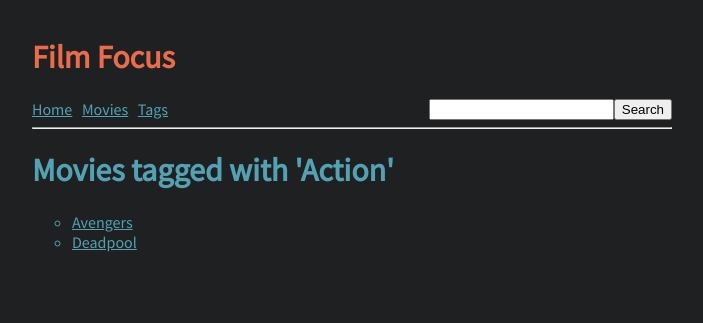
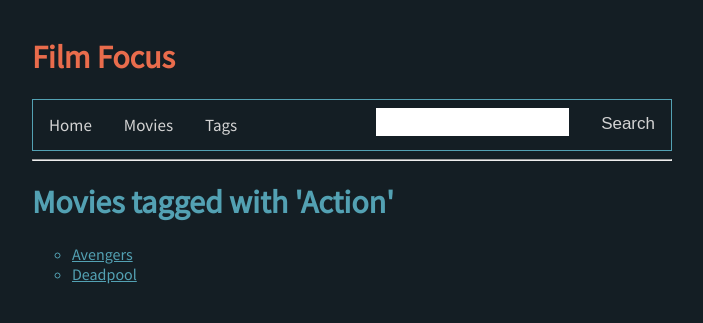
Before and after one commit to mordanc/MovieDB, a Django app: page /movies/tags/1/ in a window 1280 px wide. Shown: the top 323 px of the page, without its empty margins (288-991 px from the left). Run offline with Django 3.2, Linux system fonts and the light colour scheme; data comes from the database, SQL or seed files in the repository.

```diff
--- a/movies/static/movies/stylesheet.css
+++ b/movies/static/movies/stylesheet.css
@@ -6,13 +6,52 @@
 }
 body {
     font-family: 'Source Sans Pro', sans-serif;
-    background-color: rgb(31,32,33);
+    background-color: #141e24;
     color: #53a1b3;
     max-width: 40em;
     margin: 0 auto;
     padding: 1em;
 }
+.sticky {
+    position: fixed;
+    top: 0;
+}
+#navbar-fixed {
 
+    overflow: hidden;
+    border: 1px solid #53a1b3;
+    background-color: #141e24;
+    color: #53a1b3;
+    margin-top: 3px;
+
+}
+#navbar-fixed button {
+    background-color: inherit;
+    color: lightgrey;
+    float: left;
+    border: none;
+    outline: none;
+    cursor: pointer;
+    padding: 14px 16px;
+    transition: 0.3s;
+    font-size: 17px;
+    text-decoration: none;
+}
+#navbar-fixed a {
+    background-color: inherit;
+    color: lightgrey;
+    float: left;
+    border: none;
+    outline: none;
+    cursor: pointer;
+    padding: 14px 16px;
+    transition: 0.3s;
+    font-size: 17px;
+    text-decoration: none;
+}
+#navbar-fixed a:hover {
+    background-color: #53a1b3;;
+}
 a:link {
     color: #53a1b3;
 }
--- a/movies/templates/movies/tag_detail.html
+++ b/movies/templates/movies/tag_detail.html
@@ -17,15 +17,21 @@
     <header>
         <h1 class="web-name">Film Focus</h1>
     </header>
-    <nav>
+
+    <div id="navbar-fixed">
         <a href="{% url 'movies:movie_index' %}">Home</a> &nbsp;
         <a href="{% url 'movies:movie_index' %}">Movies</a> &nbsp;
         <a href="{% url 'movies:tag_index' %}">Tags</a> &nbsp;
-        <input type="button" style="float: right;" value="Search">
-        <input type="search" style="float: right;">
+        <button style="float: right;">Search</button>
+        <input type="text" style="float: right;
+            padding: 6px;
+            border: none;
+            margin-top: 8px;
+            margin-right: 16px;
+            font-size: 14px;">
+    </div>
+    <hr>
 
-    </nav>
-    <hr>
     <h1>Movies tagged with '{{ tag.tag_name }}'</h1>
     <ul>
         {% for movie in tag.movie.all %}
```
Also changed, not shown: movies/static/movies/functions.js (+11 -0 lines), movies/templates/movies/movie_detail.html (+10 -5 lines), movies/templates/movies/movie_index.html (+13 -18 lines), movies/templates/movies/search_resulsts.html (+14 -7 lines), movies/templates/movies/tag_index.html (+10 -5 lines). Lines whose indentation alone changed are shown as unchanged.
